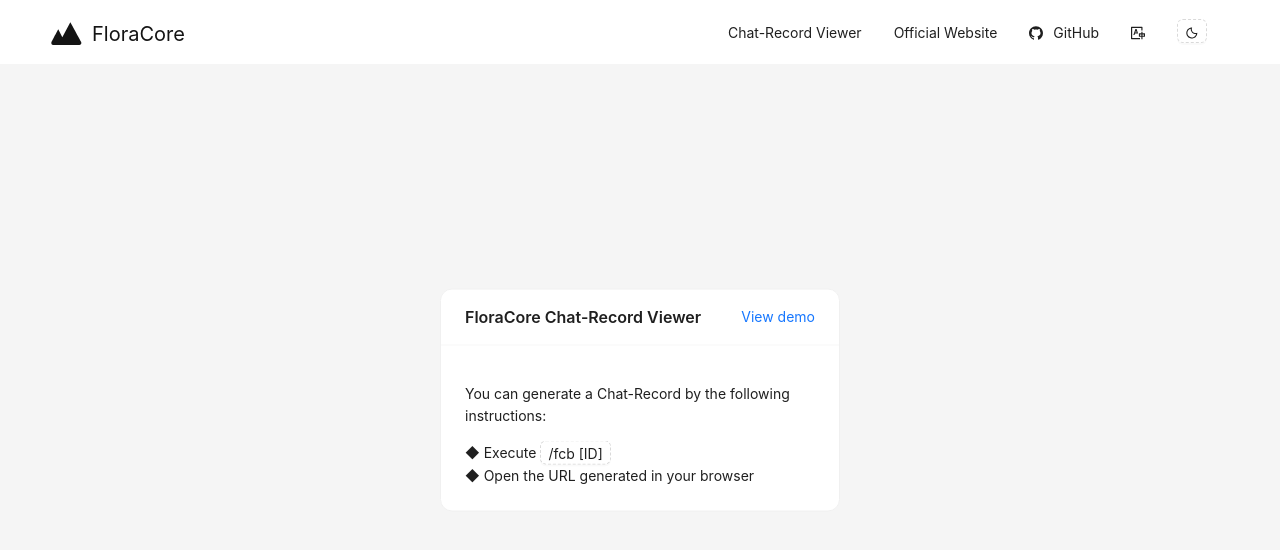
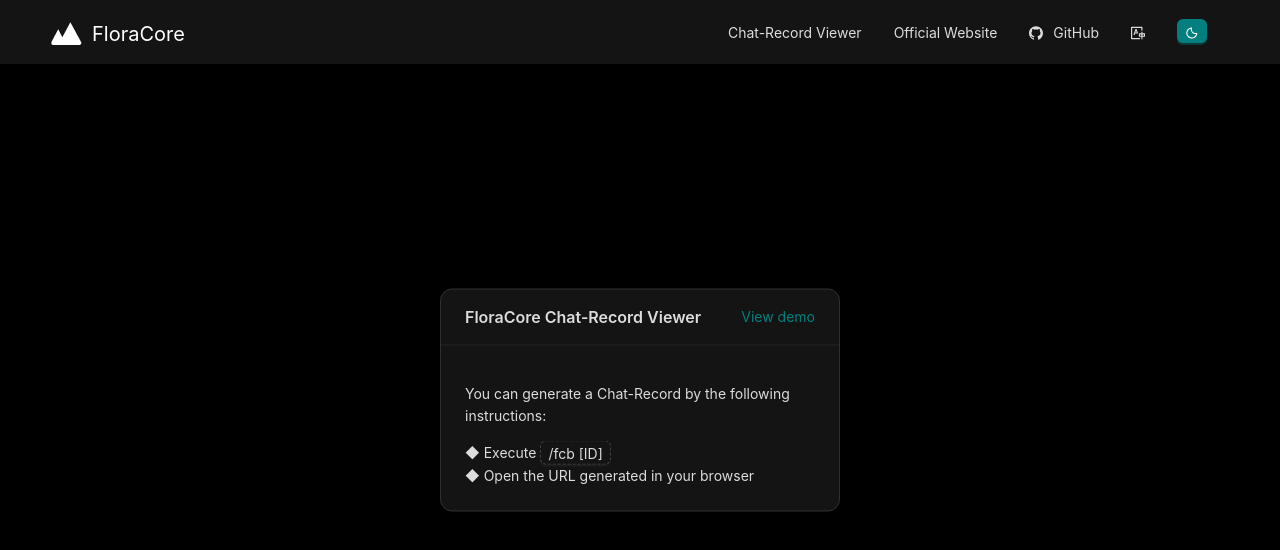
Before and after one commit to FloraCore/ChatWeb, a Next.js app: page / in a window 1280 px wide. Shown: the top 550 px of the page. Built offline with nearby package versions, Linux system fonts and the light colour scheme.

Commit message:
Enhancements/Adding supports for tri-state themes.

```diff
--- a/components/header.tsx
+++ b/components/header.tsx
@@ -1,11 +1,12 @@
 import React, { Dispatch, SetStateAction, useEffect, useRef, useState } from 'react';
 import { GithubOutlined, TranslationOutlined } from '@ant-design/icons';
-import { Menu, MenuProps } from 'antd';
-import ToggleButton from "./toggle";
+import { Button, Menu, MenuProps } from 'antd';
 import MoonIcon from "./moon";
 import { useTranslation } from 'react-i18next';
 import Logo from "./logo";
 import { useRouter } from "next/router";
+
+const LOCALSTORAGE_TRISTATE_KEY = "APP_THEME_TRISTATE";
 
 export default function HeaderComponent({ setDark, dark, colorBgContainer }: HeaderProps) {
     const router = useRouter();
@@ -36,17 +37,45 @@
         router.push("/");
     };
 
-    const changeDarkMode = () => setDark(!dark);
-    // let on = () => {
-    //     setDark(true);
-    // };
-    // let off = () => {
-    //     setDark(false);
-    // };
-
     const itemsPropAdditionals = {
         style: { marginTop: 0 }
-    }
+    };
+
+    const triStateMapping = [
+        () => true,
+        () => false,
+        () => window.matchMedia('(prefers-color-scheme: dark)').matches
+    ];
+
+    const [triState, setTriState] = useState(1);
+    const triStateProvisionStatus = useRef(false);
+
+    const triStateIcons = [
+        <MoonIcon />, // Dark
+        <MoonIcon />, // Light
+        <div style={{ position: "relative" }}>
+            <MoonIcon />
+            <div style={{
+                position: "absolute",
+                right: 0,
+                top: 2,
+                fontSize: 7
+            }}>A</div>
+        </div>   // Auto
+    ];
+
+    const changeDarkMode = () => setTriState(item => (item + 1) % 3);
+
+    useEffect(() => {
+        setTriState(+(localStorage.getItem(LOCALSTORAGE_TRISTATE_KEY) || 0));
+        triStateProvisionStatus.current = true;
+    }, []);
+
+    useEffect(() => {
+        if (!triStateProvisionStatus.current) return;
+        localStorage.setItem(LOCALSTORAGE_TRISTATE_KEY, triState.toString());
+        setDark(triStateMapping[triState]());
+    }, [triState]);
 
     const items: MenuProps['items'] = [
         {
@@ -96,7 +125,7 @@
         },
         {
             key: "3",
-            label: <ToggleButton type={"primary"} title={<MoonIcon />} onToggleOn={changeDarkMode} onToggleOff={changeDarkMode} defaultState={dark} />,
+            label: <Button type={dark ? "primary" : "dashed"} size="small" onClick={changeDarkMode}>{triStateIcons[triState]}</Button>,
             disabled: true,
         },
     ].map(item => ({ ...item, ...itemsPropAdditionals }));
--- a/components/toggle.tsx
+++ /dev/null
@@ -1,36 +0,0 @@
-import {Button} from "antd";
-import {ReactNode, useEffect, useState} from "react";
-import {ButtonType} from "antd/es/button";
-
-export default function ToggleButton({title, type, onToggleOn, onToggleOff, defaultState}: SwitchButtonProps) {
-    let [state, setState] = useState<ButtonType>("dashed");
-
-    useEffect(() => {
-        if (defaultState) {
-            setState(type);
-        }
-    })
-    let toggle = () => {
-        if (state == "dashed") {
-            setState(type);
-            onToggleOn();
-        } else {
-            setState("dashed");
-            onToggleOff();
-        }
-    }
-
-    return (
-        <>
-            <Button type={state} size={"small"} onClick={toggle}>{title}</Button>
-        </>
-    );
-}
-
-export interface SwitchButtonProps {
-    title: ReactNode,
-    type: ButtonType,
-    onToggleOn: () => void,
-    onToggleOff: () => void,
-    defaultState?: boolean
-}
--- a/pages/_app.tsx
+++ b/pages/_app.tsx
@@ -11,7 +11,6 @@
     const [dark, setDark] = useState(false);
     useEffect(() => {
         i18n.changeLanguage(navigator.language);
-        setDark(window.matchMedia('(prefers-color-scheme: dark)').matches);
     }, [])
     const {
         token: { colorBgContainer }
```
